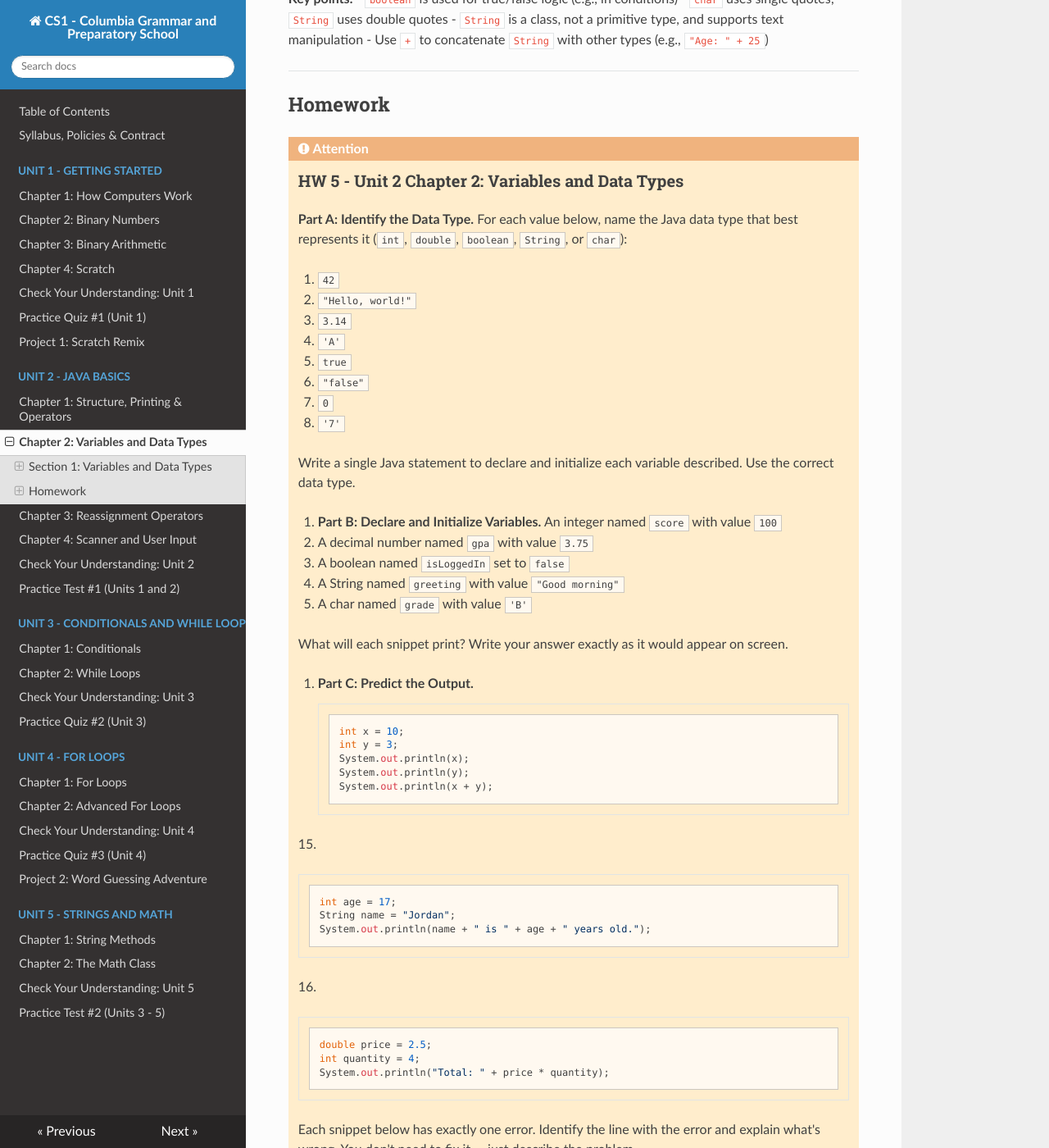
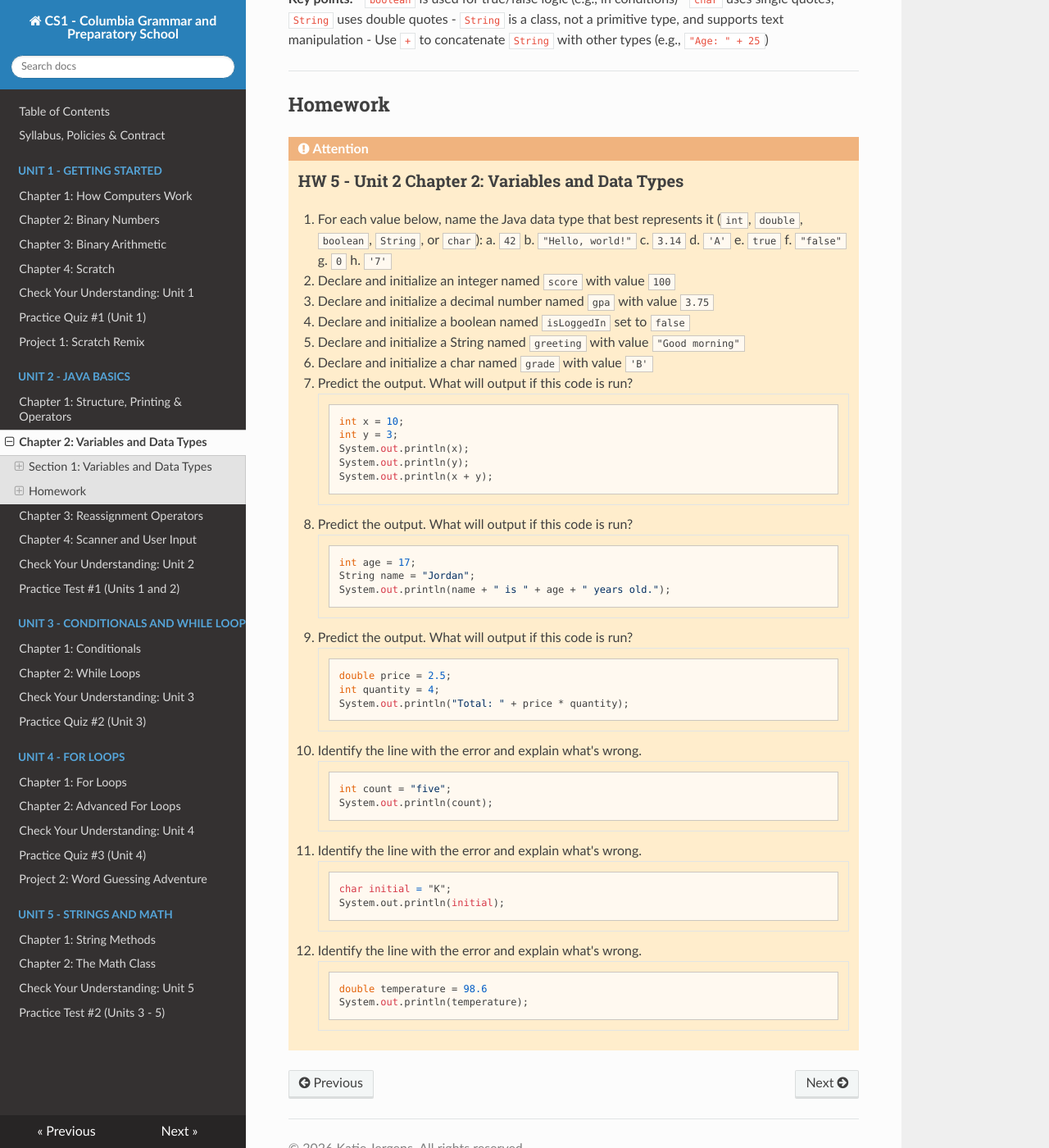
Before and after one commit to kjergens/cs1-site, an MkDocs documentation site: the page built from docs/unit2/notes_02_variables.md, in a window 1280 px wide and 1400 px high, scrolled down 1144 px. Shown: the whole window at 82% size. Built offline with MkDocs 1.6.1, drawn with Linux system fonts in a browser that asks for light colours; nearby versions of some CDN libraries; some of the changed text lies outside the part shown.

Commit message:
smooth out hw nums

````diff
--- a/docs/unit2/notes_02_variables.md
+++ b/docs/unit2/notes_02_variables.md
@@ -58,28 +58,21 @@ String name = "Alice";
 !!! attention
     ### HW 5 - Unit 2 Chapter 2: Variables and Data Types
 
-    **Part A: Identify the Data Type.** For each value below, name the Java data type that best represents it (`int`, `double`, `boolean`, `String`, or `char`):
-
-    1. `42`
-    2. `"Hello, world!"`
-    3. `3.14`
-    4. `'A'`
-    5. `true`
-    6. `"false"`
-    7. `0`
-    8. `'7'`
-
-    Write a single Java statement to declare and initialize each variable described. Use the correct data type.
-
-    9. **Part B: Declare and Initialize Variables.** An integer named `score` with value `100`
-    10. A decimal number named `gpa` with value `3.75`
-    11. A boolean named `isLoggedIn` set to `false`
-    12. A String named `greeting` with value `"Good morning"`
-    13. A char named `grade` with value `'B'`
-
-    What will each snippet print? Write your answer exactly as it would appear on screen.
-
-    14. **Part C: Predict the Output.**
+    1. For each value below, name the Java data type that best represents it (`int`, `double`, `boolean`, `String`, or `char`):
+        a. `42`
+        b. `"Hello, world!"`
+        c. `3.14`
+        d. `'A'`
+        e. `true`
+        f. `"false"`
+        g. `0`
+        h. `'7'`
+    2. Declare and initialize an integer named `score` with value `100`
+    3. Declare and initialize a decimal number named `gpa` with value `3.75`
+    4. Declare and initialize a boolean named `isLoggedIn` set to `false`
+    5. Declare and initialize a String named `greeting` with value `"Good morning"`
+    6. Declare and initialize a char named `grade` with value `'B'`
+    7. Predict the output. What will output if this code is run?
     ```java
     int x = 10;
     int y = 3;
@@ -87,36 +80,29 @@ String name = "Alice";
     System.out.println(y);
     System.out.println(x + y);
     ```
-
-    15.
+    8. Predict the output. What will output if this code is run?
     ```java
     int age = 17;
     String name = "Jordan";
     System.out.println(name + " is " + age + " years old.");
     ```
-
-    16.
+    9. Predict the output. What will output if this code is run?
     ```java
     double price = 2.5;
     int quantity = 4;
     System.out.println("Total: " + price * quantity);
     ```
-
-    Each snippet below has exactly one error. Identify the line with the error and explain what's wrong. You don't need to fix it — just describe the problem.
-
-    17. **Part D: Find the Bug.**
+    10. Identify the line with the error and explain what's wrong.
     ```java
     int count = "five";
     System.out.println(count);
     ```
-
-    18.
+    11. Identify the line with the error and explain what's wrong.
     ```java
     char initial = "K";
     System.out.println(initial);
     ```
-
-    19.
+    12. Identify the line with the error and explain what's wrong.
     ```java
     double temperature = 98.6
     System.out.println(temperature);
````
Also changed, not shown: docs/unit2/notes_01_java_structure.md (+5 -7 lines), docs/unit2/notes_04_scanner.md (+12 -25 lines).
